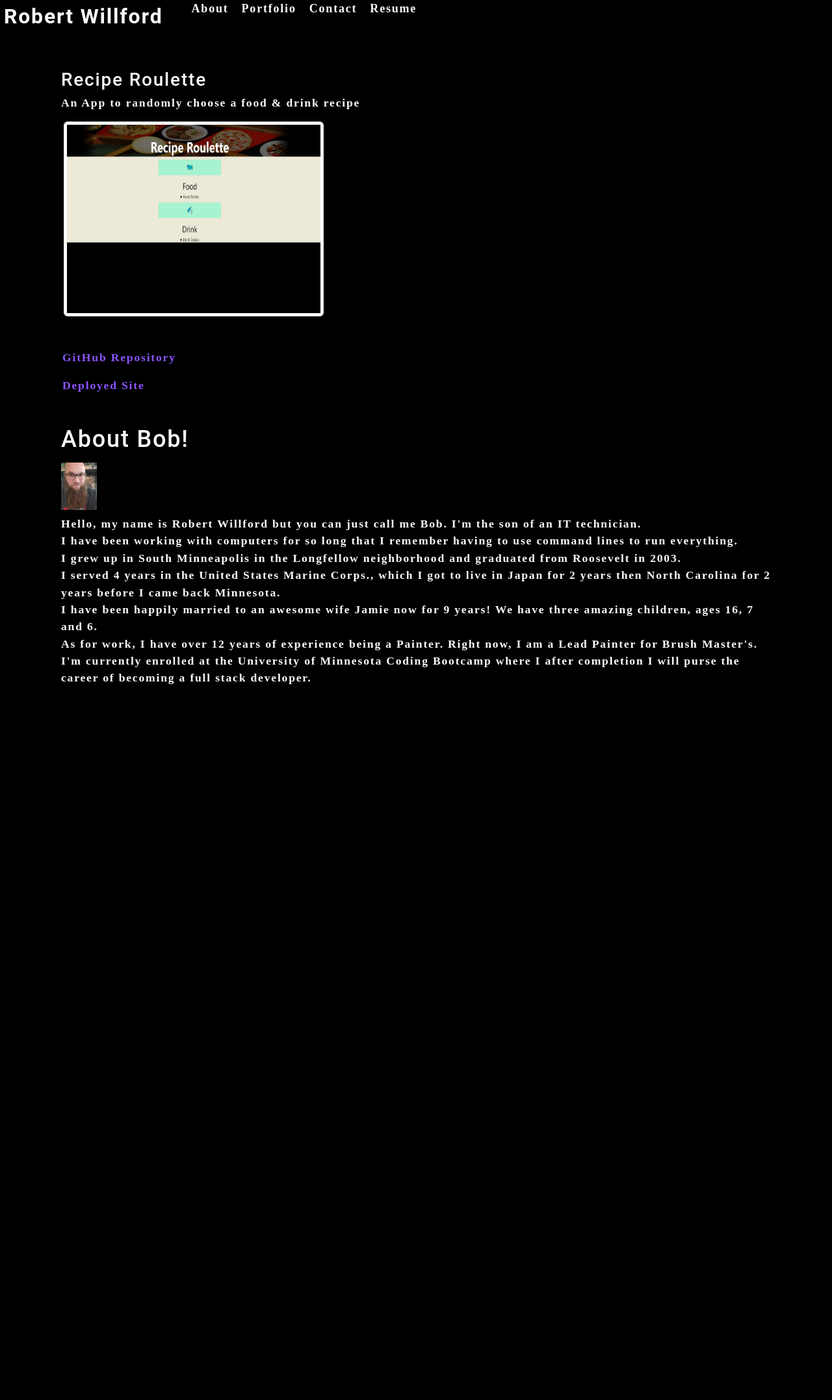
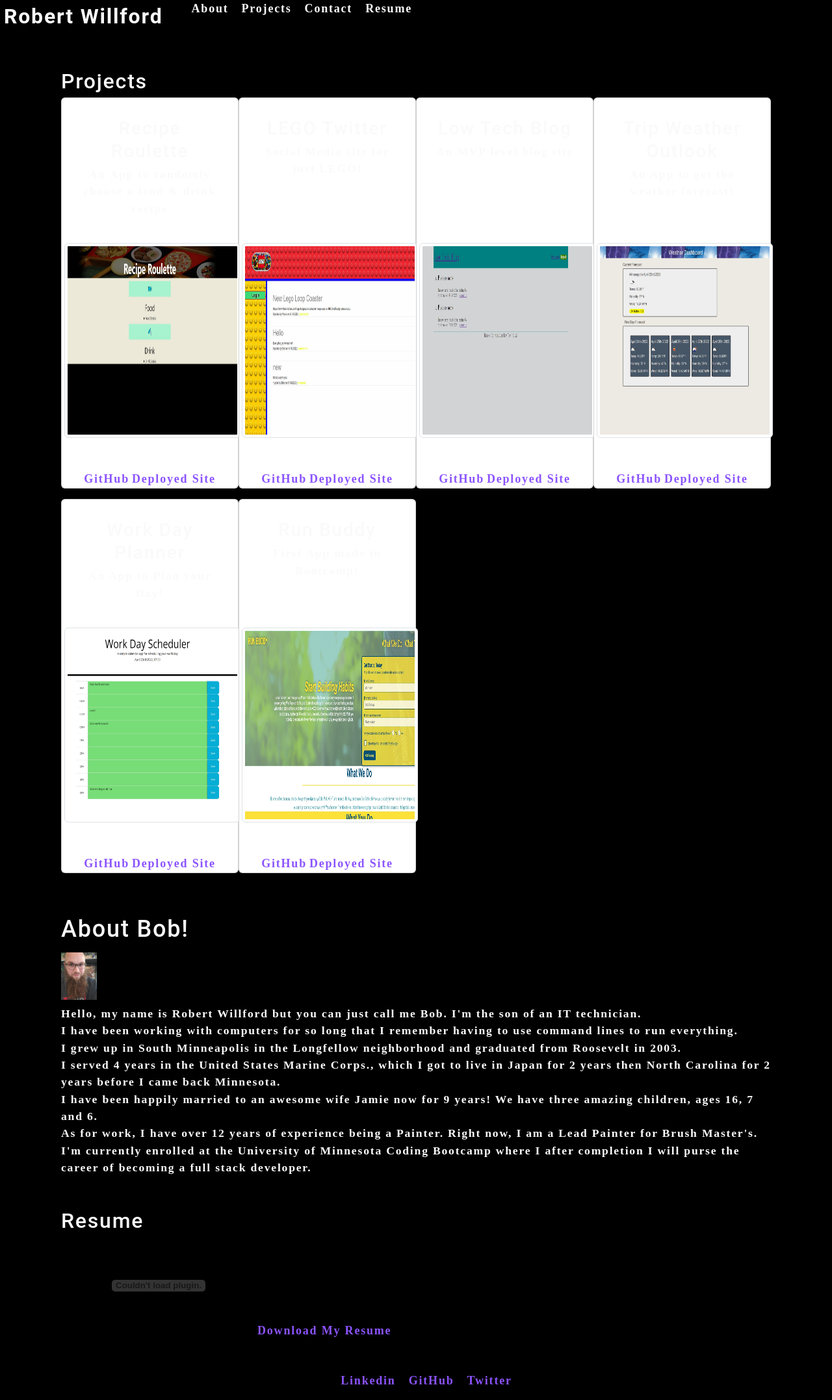
Before and after one commit to Rwillford/professional-portfolio, a React (Create React App) app: page / in a window 1280 px wide. Shown: the whole page at 65% size. Before the commit the page ends 1155 px from the top, so only its background shows below. Built offline with nearby package versions, Linux system fonts and the light colour scheme; the HTML template or start-up script is replaced by a standard one.

Commit message:
havent commited in a while

```diff
--- a/src/App.js
+++ b/src/App.js
@@ -1,18 +1,36 @@
 import './App.css';
 import './index.css';
-import React from 'react';
+import React, { useState } from 'react';
 import About from './components/About';
-import Portfolio from './components/Portfolio';
 import Header from './components/Header';
+import ContactForm from './components/Contact';
+import Project from './components/Projects'
+import Footer from './components/Footer'
+import Resume from './components/Resume'
 
 function App() {
+  const [contactSelected, setContactSelected] =  useState(false);
+
+
+
   return (
     <div>
-      <Header></Header>
+      <Header
+        contactSelected={contactSelected}
+        setContactSelected={setContactSelected}
+      ></Header>
       <main>
-        <Portfolio></Portfolio>
-        <About></About>
+        {!contactSelected ? (
+          <>
+            <Project />
+            <About />
+            <Resume />
+          </>
+        ) : (
+          <ContactForm />
+        )}
       </main>
+      <Footer />
     </div>
   )
 }
--- a/src/components/About/index.js
+++ b/src/components/About/index.js
@@ -5,7 +5,7 @@ import profilePic from "../../assets/images/BobFacePic.jpg";
 function About() {
     return (
         <section className="my-5">
-            <h1 className="section-title" id="about">About Bob!</h1>
+            <h1 className="section-title justify-content-center" id="about">About Bob!</h1>
             <img src={profilePic} className="my-2" style={{ width: "5%" }} alt="cover"/>
             <p>Hello, my name is Robert Willford but you can just call me Bob. I'm the son of an IT technician.<br></br>
                I have been working with computers for so long that I remember having to use command lines to run everything.<br></br>
--- /dev/null
+++ b/src/components/Contact/index.js
@@ -0,0 +1,60 @@
+import React, { useState } from 'react';
+import { validateEmail } from '../../utils/helpers';
+
+function ContactForm() {
+    const [formState, setFormState] = useState ({ name: '', email: '', message: ''});
+    const [errorMessage, setErrorMessage] = useState('');
+    const { name, email, message } = formState;
+
+    function handleChange(e) {
+        if (e.target.name === 'email') {
+            const isValid = validateEmail(e.target.value);
+            if(!isValid) {
+                setErrorMessage('Your email is invalid');
+            } else {
+                setErrorMessage('');
+            }
+        } else {
+            if (!e.target.value.length) {
+                setErrorMessage(`${e.target.name} is required`)
+            } else {
+                setErrorMessage('');
+            }
+        }
+    }
+
+    function handleSubmit(e) {
+        e.preventDefault();
+        if(!errorMessage) {
+            setFormState({ [ e.target.name]: e.target.value })
+        }
+    }
+
+    return (
+        <section>
+            <h1>Contact Me</h1>
+            <form id="contact-form" onSubmit={handleSubmit}>
+                <div>
+                    <label htmlFor="name">Name:</label>
+                    <input type="text" defaultValue={name} onBlur={handleChange} name="name" />
+                </div>
+                <div>
+                    <label htmlFor="email">Email:</label>
+                    <input type="email" name="email" defaultValue={email} onBlur={handleChange} />
+                </div>
+                <div>
+                    <label htmlFor="message">Message:</label>
+                    <textarea name="message" defaultValue={message} rows="5" onBlur={handleChange} />
+                </div>
+                {errorMessage && (
+                    <div>
+                        <p className="error-text">{errorMessage}</p>
+                    </div>
+                )}
+                <button type="submit">Submit</button>
+            </form>
+        </section>
+    )
+}
+
+export default ContactForm;
--- /dev/null
+++ b/src/components/Footer/index.js
@@ -0,0 +1,21 @@
+import React from 'react';
+
+function Footer() {
+    return (
+        <footer>
+            <ul className="flex-row justify-content-center">
+                <li className="mx-2">
+                    <a href="https://www.linkedin.com/in/robert-willford-364095232/">Linkedin</a>
+                </li>
+                <li className="mx-2">
+                    <a href="https://github.com/Rwillford">GitHub</a>
+                </li>
+                <li className="mx-2">
+                    <a href="https://https://twitter.com/WillieLo3">Twitter</a>
+                </li>
+                </ul>
+        </footer>
+    )
+}
+
+export default Footer;
--- a/src/components/Header/index.js
+++ b/src/components/Header/index.js
@@ -1,14 +1,19 @@
-import Reach from 'react';
+import React from 'react';
 import Nav from '../Nav';
 
-function Header() {
+function Header(props) {
+    const { contactSelected, setContactSelected } = props
     return (
         <header className="flex-row px-1">
             <h2>
                 <a href="/"><span>Robert Willford</span></a>
             </h2>
 
-            <Nav></Nav>
+            <Nav
+
+                contactSelected={contactSelected}
+                setContactSelected={setContactSelected}
+            ></Nav>
         </header>
     )
 }
--- a/src/components/Nav/index.js
+++ b/src/components/Nav/index.js
@@ -1,12 +1,15 @@
 import React from 'react';
 
-function Nav() {
+function Nav(props) {
+    const {contactSelected, setContactSelected } = props;
+
+
     return (
         <nav>
             <ul className="flex-row">
-                <li className="mx-2"><a href="#about">About</a></li>
-                <li className="mx-2"><a href="#portfolio">Portfolio</a></li>
-                <li className="mx-2"><a href="#contact">Contact</a></li>
+                <li className="mx-2 navActive"><a href="#about" onClick={() => setContactSelected(false)}>About</a></li>
+                <li className="mx-2 navActive"><a href="#projects" onClick={() => setContactSelected(false)}>Projects</a></li>
+                <li className={`mx-2 ${contactSelected && 'navActive'}`}><a href="#contact" onClick={() => setContactSelected(true)}>Contact</a></li>
                 <li className="mx-2"><a href="#resume">Resume</a></li>
             </ul>
         </nav>
--- a/src/components/Portfolio/index.js
+++ b/src/components/Portfolio/index.js
@@ -1,28 +1,24 @@
 import React from 'react';
-import recipe from "../../assets/images/RecipeRoulette.jpg"
 
-function Portfolio() {
-    const currentProject = {
-        title: 'Recipe Roulette',
-        description: 'An App to randomly choose a food & drink recipe',
-        github: 'https://github.com/rehpotsirhc21/recipe-finder',
-        deploy: 'https://rehpotsirhc21.github.io/recipe-finder/'
-    }
+function Portfolio(props) {
+    const { title, description, image, github, deploy } = props;
+
     return (
-        <section>
-            <h3>{currentProject.title}</h3>
-            <p>{currentProject.description}</p>
+        <div>
+            <h3>{title}</h3>
+            <p>{description}</p>
             <div>
                 <img
-                    src={recipe}
+                    src={require(`../../assets/images/${image}`)}
                     style={{width: "400px"}}
-                    alt="test pic"
+                    alt={`${title}`}
                     className="img-thumbnail mx-1"
+
                     />
             </div>
-                <p><a href={currentProject.github}>GitHub Repository</a></p>
-                <p><a href={currentProject.deploy}>Deployed Site</a></p>
-        </section>
+                <p><a href={github}>GitHub Repository</a></p>
+                <p><a href={deploy}>Deployed Site</a></p>
+        </div>
     )
 }
 
--- /dev/null
+++ b/src/components/Projects/index.js
@@ -0,0 +1,81 @@
+import React from 'react';
+
+function Project() {
+
+    const projects = [
+        {
+            title: 'Recipe Roulette',
+            description: 'An App to randomly choose a food & drink recipe',
+            image: 'RecipeRoulette.jpg',
+            github: 'https://github.com/rehpotsirhc21/recipe-finder',
+            deploy: 'https://rehpotsirhc21.github.io/recipe-finder/'
+        },
+        {
+            title: 'LEGO Twitter',
+            description: 'Social Media site for just LEGO!',
+            image: 'legoTwitter.jpg',
+            github: 'https://github.com/rehpotsirhc21/lego-twitter',
+            deploy: 'https://intense-everglades-57738.herokuapp.com/'
+        },
+        {
+            title: 'Low Tech Blog',
+            description: 'An MVP level blog site',
+            image: 'lowtechSS.jpg',
+            github: 'https://github.com/Rwillford/low-tech-blog',
+            deploy: 'https://fathomless-anchorage-72454.herokuapp.com/'
+        },
+        {
+            title: 'Trip Weather Outlook',
+            description: 'An App to get the weather forecast!',
+            image: 'WeatherOutlook.jpg',
+            github: 'https://github.com/Rwillford/Trip-Weather-Outlook',
+            deploy: 'https://rwillford.github.io/Trip-Weather-Outlook/'
+        },
+        {
+            title: 'Work Day Planner',
+            description: 'An App to Plan your Day!',
+            image: 'WorkDayPlanner.jpg',
+            github: 'https://github.com/Rwillford/work-day-planner',
+            deploy: 'https://rwillford.github.io/work-day-planner/'
+        },
+        {
+            title: 'Run Buddy',
+            description: 'First App made in Bootcamp!',
+            image: 'RunBuddy.jpg',
+            github: 'https://github.com/Rwillford/run-buddy',
+            deploy: 'https://rwillford.github.io/run-buddy/'
+        },
+    ];
+
+    return (
+        <div>
+            <h2 id="projects">Projects</h2>
+        <section className="flex-row">
+            {projects.map(project =>{
+                return (
+                    <div className="card mb-3">
+                        <div className="card-body p-4">
+                            <h3>{project.title}</h3>
+                            <p>{project.description}</p>
+
+                        </div>
+                        <img
+                            src={require(`../../assets/images/${project.image}`)}
+                            style={{width: "400px", height: "300px"}}
+                            alt={`${project.title}`}
+                            className="img-thumbnail mx-1"
+                            key={project.title}
+                        />
+                        <div>
+                            <a href={project.github}>GitHub</a>
+                            <a href={project.deploy}>Deployed Site</a>
+                        </div>
+                    </div>
+                )
+            })}
+        </section>
+        </div>
+    )
+};
+
+export default Project;
--- /dev/null
+++ b/src/components/Resume/index.js
@@ -0,0 +1,19 @@
+import React from 'react';
+import resume from '../../assets/rwillfordResume.pdf'
+
+function Resume() {
+    return (
+        <div>
+            <section id="resume">
+                <h2>Resume</h2>
+                <embed
+                    src={resume}
+                    type="application/pdf">
+                </embed>
+                <a href={resume}>Download My Resume</a>
+            </section>
+        </div>
+    )
+}
+
+export default Resume;
```
Also changed, not shown: src/assets/images/WorkDayPlanner.jpg (added), 1 other file (tests, documents, lock files or other folders).
